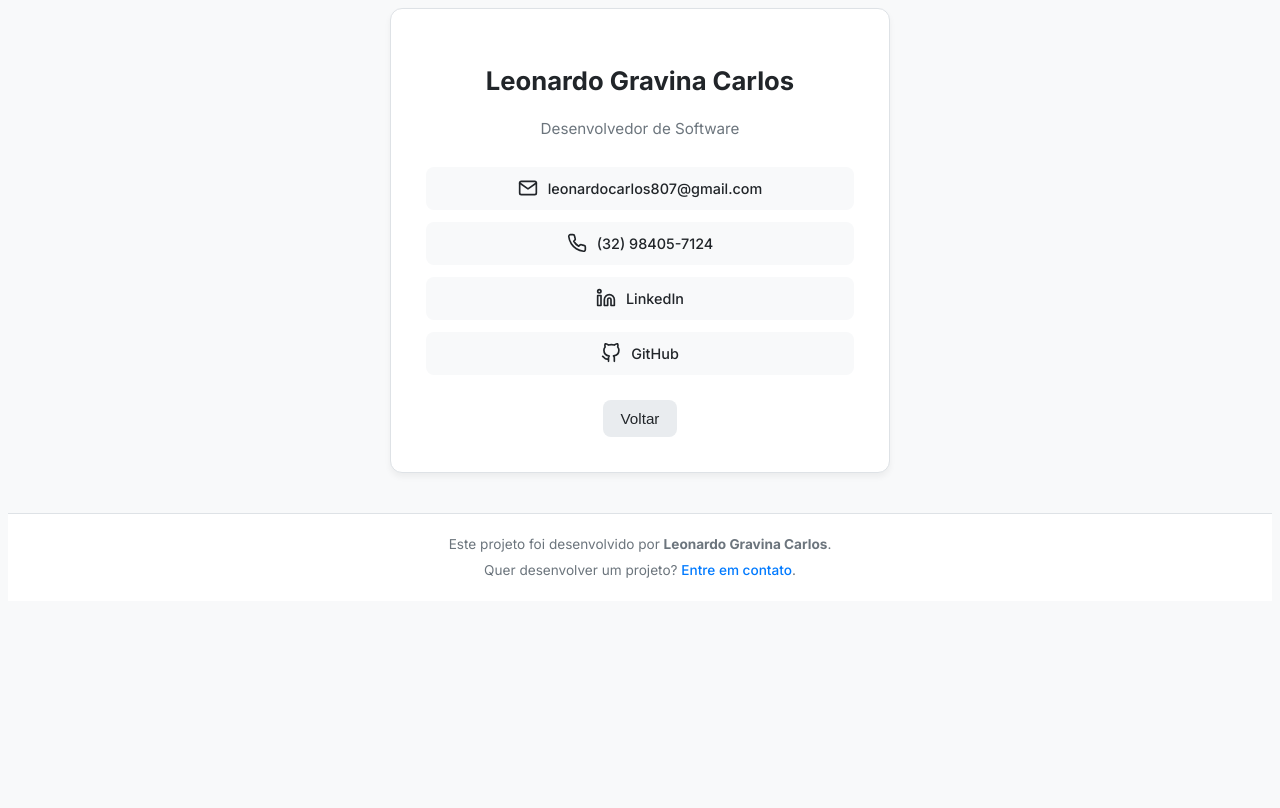
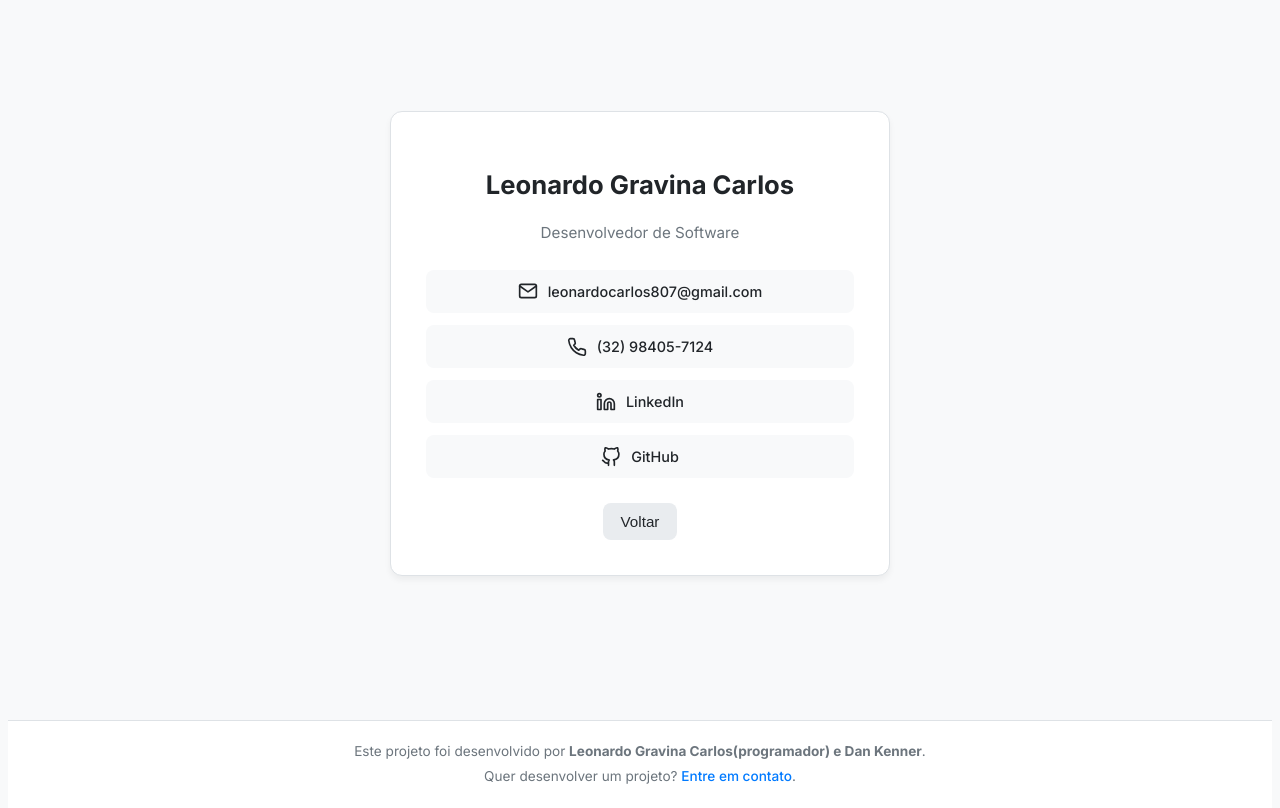
Before and after one commit to LeoGravina/controle-reurb-app, a React (Vite) app: page /contato in a window 1280 px wide. Built offline with nearby package versions, Linux system fonts and the light colour scheme; no server answers; the database is empty; sample sign-in values are in the browser's storage.

Commit message:
adicionei o nome do Dan e estilização

```diff
--- a/src/components/Footer.jsx
+++ b/src/components/Footer.jsx
@@ -5,7 +5,7 @@ function Footer() {
     return (
         <footer className="main-footer">
             <div className="container footer-content">
-                <p>Este projeto foi desenvolvido por <strong>Leonardo Gravina Carlos</strong>.</p>
+                <p>Este projeto foi desenvolvido por <strong>Leonardo Gravina Carlos(programador) e Dan Kenner</strong>.</p>
                 <p>
                     Quer desenvolver um projeto? <Link to="/contato">Entre em contato</Link>.
                 </p>
--- a/src/index.css
+++ b/src/index.css
@@ -263,13 +263,13 @@ dialog[open]::backdrop { animation: fadeInBackdrop 0.3s ease-out forwards; }
 .export-dropdown .dropdown-item { width: 100%; gap: 12px; }
 .hidden { display: none; }
 
-/* --- 24. ESTILOS DO FOOTER E PÁGINA DE CONTATO --- */
-.main-footer { background-color: var(--card-bg); border-top: 1px solid var(--border-color); padding: 20px 0; margin-top: auto; /* Alterado para auto */ flex-shrink: 0; text-align: center; transition: background-color 0.4s ease, border-color 0.4s ease; }
+/* --- 23. ESTILOS DO FOOTER E PÁGINA DE CONTATO --- */
+.main-footer { background-color: var(--card-bg); border-top: 1px solid var(--border-color); padding: 20px 0; margin-top: auto; flex-shrink: 0; text-align: center; transition: background-color 0.4s ease, border-color 0.4s ease; }
 .footer-content p { margin: 0; font-size: 0.85rem; color: var(--text-light); }
 .footer-content p:first-child { margin-bottom: 4px; }
 .footer-content a { color: var(--primary-color); font-weight: 500; text-decoration: none; }
 .footer-content a:hover { text-decoration: underline; }
-.contato-page-content { display: flex; justify-content: center; align-items: center; padding-top: 40px; padding-bottom: 40px; flex-grow: 1; } /* Adicionado flex-grow */
+.contato-page-content { display: flex; justify-content: center; align-items: center; padding: 40px 20px; flex-grow: 1; } /* Padding ajustado */
 .contato-card { background-color: var(--card-bg); border: 1px solid var(--border-color); border-radius: 12px; box-shadow: var(--shadow); padding: 35px; width: 100%; max-width: 500px; text-align: center; }
 .contato-title { font-size: 1.6rem; margin-bottom: 5px; }
 .contato-subtitle { font-size: 0.95rem; color: var(--text-light); margin-bottom: 25px; }
@@ -278,8 +278,11 @@ dialog[open]::backdrop { animation: fadeInBackdrop 0.3s ease-out forwards; }
 .contato-item:hover { background-color: #e9ecef; color: var(--primary-color); }
 :root[data-theme="dark"] .contato-item:hover { background-color: #2c2c2c; }
 .contato-item svg { flex-shrink: 0; }
+.site-wrapper { display: flex; flex-direction: column; flex-grow: 1; }
+main.container { flex-grow: 1; }
 
-/* --- 25. RESPONSIVIDADE MELHORADA --- */
+
+/* --- 24. RESPONSIVIDADE MELHORADA --- */
 @media (max-width: 992px) { #nucleosGrid { grid-template-columns: repeat(auto-fill, minmax(300px, 1fr)); } .kpi-dashboard { grid-template-columns: repeat(auto-fit, minmax(200px, 1fr)); } }
 @media (max-width: 768px) { .container { padding: 0 15px; } .toolbar { flex-direction: column; align-items: stretch; } .toolbar-actions { width: 100%; justify-content: space-between; margin-top: 15px; } .header-top-row { justify-content: center; text-align: center; } #nucleosGrid { grid-template-columns: 1fr; gap: 20px; } .kpi-dashboard { grid-template-columns: 1fr; gap: 15px; } .kpi-card { flex-direction: row; text-align: left; } .kpi-info { align-items: flex-start; } dialog { width: 95%; max-width: 95%; padding: 0; } .view-modal-body { max-height: 75vh; } .form-actions { flex-direction: column; gap: 15px; } .form-actions button { width: 100%; justify-content: center; } .profile-header-content { justify-content: center; text-align: center; } .contato-card { padding: 30px 20px; } }
 @media (max-width: 480px) { body { font-size: 14px; } .toolbar-actions { flex-wrap: wrap; justify-content: center; gap: 10px; } .filtro-dropdown, .export-dropdown { width: calc(100vw - 30px); left: 15px; transform: none; top: calc(100% + 5px); right: auto; } .kpi-valor { font-size: 1.6rem; } .kpi-titulo { font-size: 0.8rem; } .logo-container h1 { display: none; } .card-header h2 { font-size: 1.05rem; } .info-item { font-size: 0.85rem; } .status-tag, .pendencia-tag { font-size: 0.7rem; padding: 3px 8px; } .icon-btn { width: 32px; height: 32px; } .icon-btn svg { width: 14px; height: 14px; } .view-modal-header h2 { font-size: 1.2rem; } .view-modal-body { padding: 15px; } .view-modal-section legend { font-size: 0.9rem; } .form-actions { padding: 15px; } .contato-title { font-size: 1.4rem; } .contato-subtitle { font-size: 0.9rem; } .contato-item { font-size: 0.85rem; padding: 8px; } .main-footer { padding: 15px 0; margin-top: 40px; } .footer-content p { font-size: 0.8rem; } }
--- a/src/layouts/MainLayout.jsx
+++ b/src/layouts/MainLayout.jsx
@@ -2,13 +2,11 @@
 
 import React from 'react';
 import { Outlet } from 'react-router-dom';
-import Footer from '../components/Footer'; // Importando o Footer
+import Footer from '../components/Footer';
 
-// Este componente agora é responsável apenas pela estrutura e pelo rodapé.
 function MainLayout() {
     return (
         <div className="site-wrapper">
-            {/* O Outlet renderizará o componente da rota (App, ProfilePage, etc.) */}
             <Outlet />
             <Footer />
         </div>
```
